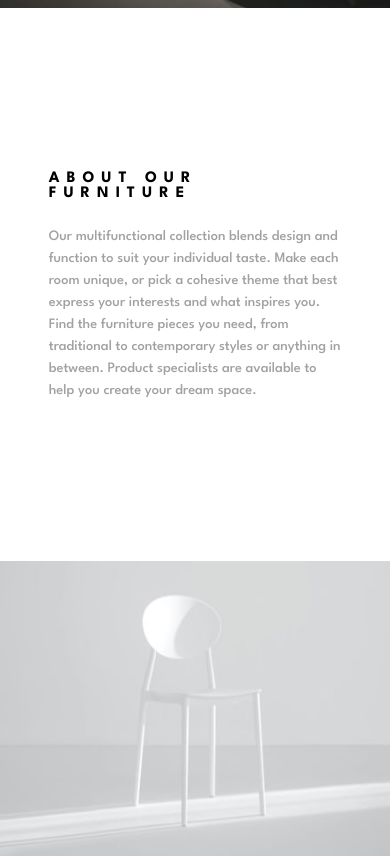
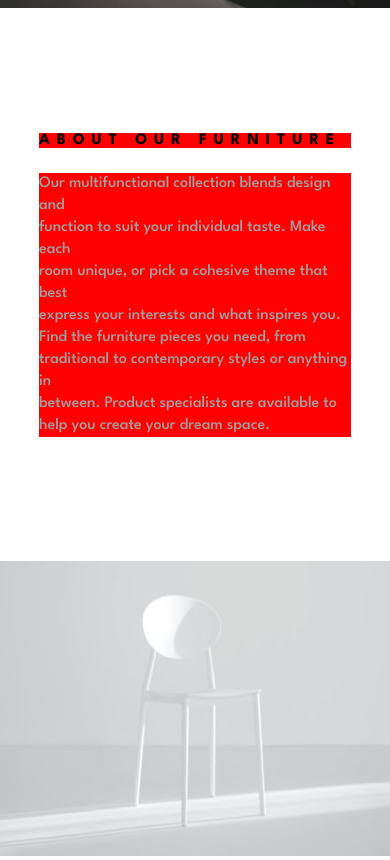
Before and after one commit to ProfEmmy/room-homepage, a plain HTML site: page index.html in a window 390 px wide. Shown: the part 1342-2202 px from the top of the page. Drawn offline with Linux system fonts and the light colour scheme.

Commit message:
sixth commit

```diff
--- a/index.html
+++ b/index.html
@@ -327,7 +327,7 @@
       <section class="mobile-hero-div">
         <div class="mobile-hero">
           <h1 class="mobile-hero-txt">Discover innovative<br>ways to decorate</h1>
-          <p class="mobile-hero-subtxt">We provide unmatched quality, comfort, and<br>style for property owners across
+          <p class="mobile-hero-subtxt">We provide unmatched quality, comfort, and style for property owners across
             the
             country.
             Our experts combine form and function in bringing your vision to life. Create a room in your
--- a/styles2.css
+++ b/styles2.css
@@ -151,7 +151,7 @@ body {
 }
 
 .mobile-about-innerdiv {
-    width: 75vw;
+    width: 80vw;
 }
 
 .mobile-about-heading {
@@ -159,15 +159,16 @@ body {
     letter-spacing: 7px;
     font-weight: 700;
     font-size: 1em;
-    width: 75vw;
+    width: 80vw;
+    background-color: red;
 }
 
 .mobile-about {
     margin-top: 25px;
     line-height: 22px;
     color: hsl(0, 0%, 63%);
-    width: 75vw;
-    font-size: .9em;
+    background-color: red;
+    width: 80vw;
 }
 
 .mobile-about-img {
```
